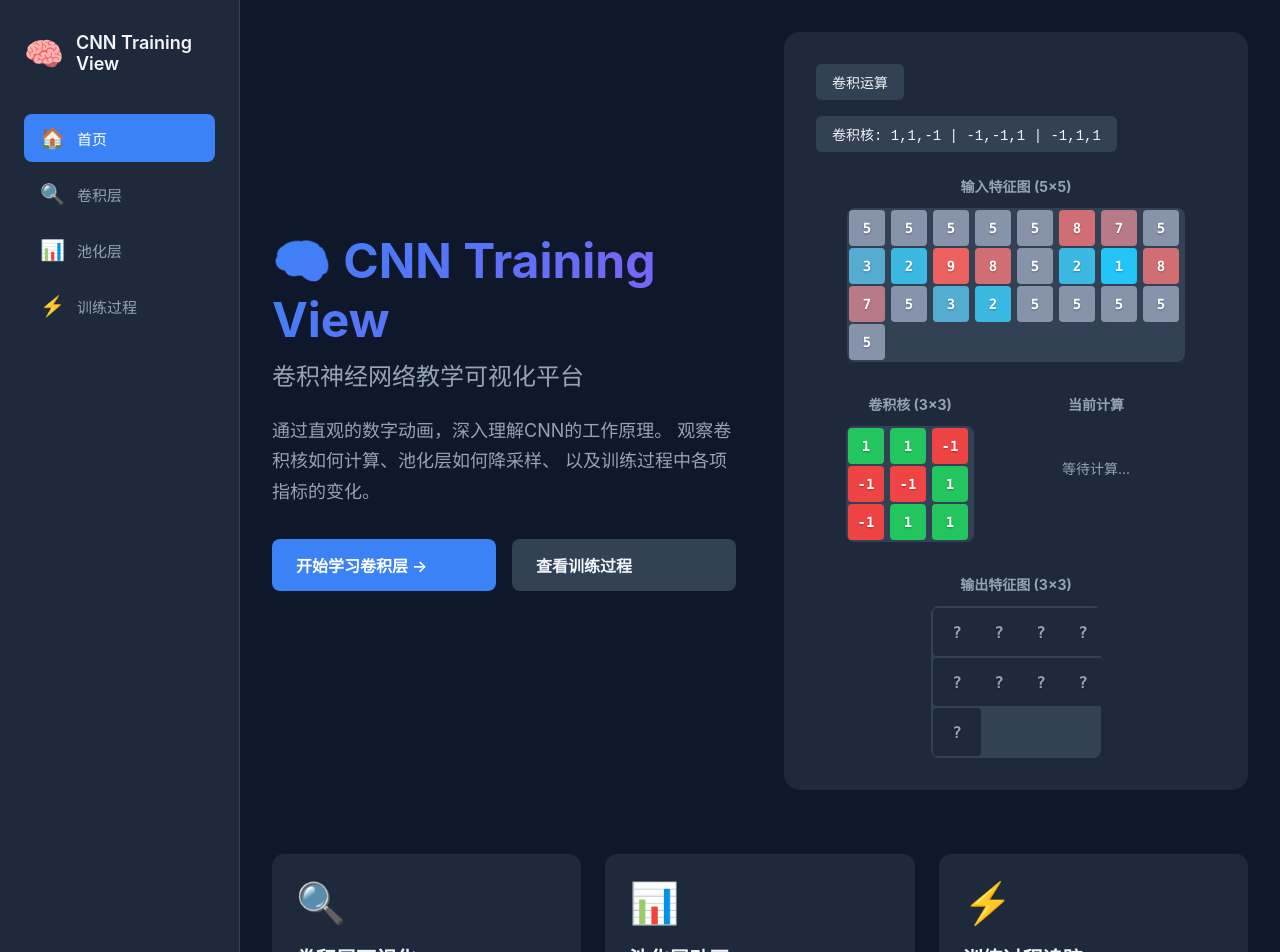
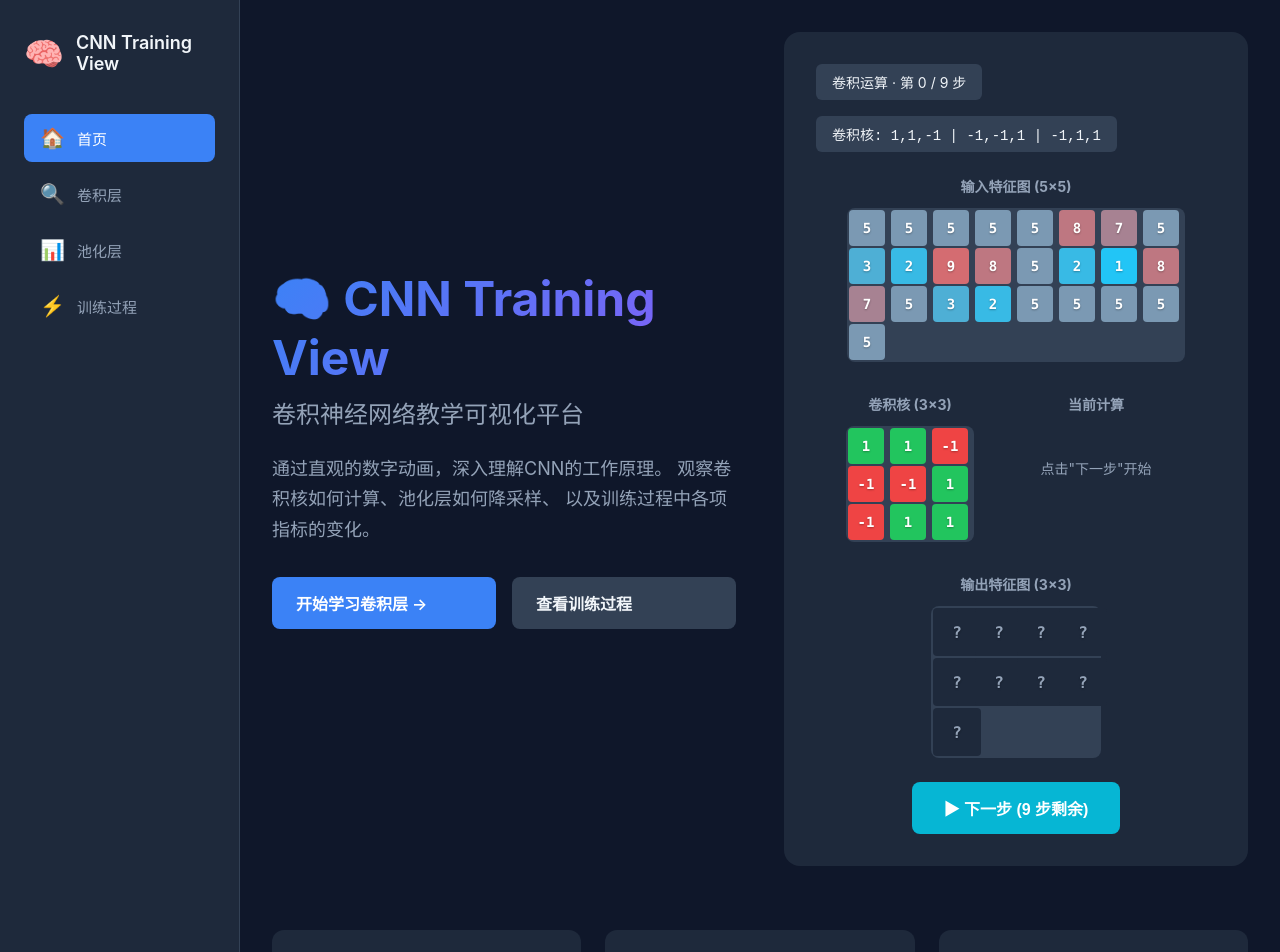
Before and after one commit to RyneHuang/CNN_Training_View, a React (Vite) app: page / in a window 1280 px wide. Shown: the top 952 px of the page. Built offline with nearby package versions, Linux system fonts and the light colour scheme; the HTML template or start-up script is replaced by a standard one.

Commit message:
Add step-by-step manual control for convolution and pooling animations
- Each click on '下一步' button computes exactly one step
- Show progress: 第 X / Y 步
- Add '重置' button to restart computation
- Remove auto-play animation for better learning experience

```diff
--- a/src/three/ConvolutionScene.css
+++ b/src/three/ConvolutionScene.css
@@ -109,6 +109,15 @@
   color: white;
 }
 
+.output-cell.current {
+  animation: pulse-current 0.5s ease-in-out;
+}
+
+@keyframes pulse-current {
+  0%, 100% { transform: scale(1); }
+  50% { transform: scale(1.15); }
+}
+
 .kernel-section {
   text-align: center;
 }
@@ -218,3 +227,40 @@
 .replay-btn:hover {
   background: var(--primary-dark);
 }
+
+.controls {
+  display: flex;
+  justify-content: center;
+  gap: 1rem;
+  margin-top: 1.5rem;
+}
+
+.step-btn {
+  padding: 0.875rem 2rem;
+  background: var(--primary);
+  color: white;
+  border: none;
+  border-radius: 8px;
+  cursor: pointer;
+  font-size: 1rem;
+  font-weight: 600;
+  transition: all 0.2s;
+}
+
+.step-btn:hover:not(:disabled) {
+  background: var(--primary-dark);
+  transform: translateY(-2px);
+}
+
+.step-btn:disabled {
+  opacity: 0.5;
+  cursor: not-allowed;
+}
+
+.step-btn.reset {
+  background: var(--secondary);
+}
+
+.step-btn.reset:hover {
+  opacity: 0.9;
+}
--- a/src/three/ConvolutionScene.tsx
+++ b/src/three/ConvolutionScene.tsx
@@ -1,4 +1,4 @@
-import { useState, useEffect, useCallback } from 'react'
+import { useState, useEffect, useCallback, useRef } from 'react'
 import './ConvolutionScene.css'
 
 interface ConvolutionSceneProps {
@@ -12,7 +12,7 @@ export default function ConvolutionScene({
   inputSize = 5,
   kernelSize = 3,
   stride = 1,
-  isAnimating = true
+  isAnimating = false
 }: ConvolutionSceneProps) {
   const [inputData, setInputData] = useState<number[][]>([])
   const [kernel, setKernel] = useState<number[][]>([])
@@ -20,8 +20,11 @@ export default function ConvolutionScene({
   const [currentPos, setCurrentPos] = useState<{ row: number; col: number } | null>(null)
   const [currentWindow, setCurrentWindow] = useState<number[][]>([])
   const [currentSum, setCurrentSum] = useState<number | null>(null)
+  const [isComplete, setIsComplete] = useState(false)
+  const stepCountRef = useRef(0)
 
   const outputSize = Math.floor((inputSize - kernelSize) / stride) + 1
+  const totalSteps = outputSize * outputSize
 
   useEffect(() => {
     const newInput: number[][] = []
@@ -47,21 +50,17 @@ export default function ConvolutionScene({
 
     setOutputData([])
     setCurrentPos(null)
+    setCurrentWindow([])
+    setCurrentSum(null)
+    setIsComplete(false)
+    stepCountRef.current = 0
   }, [inputSize, kernelSize])
 
-  const computeConvolution = useCallback(() => {
-    if (!isAnimating || inputData.length === 0) return
+  const computeNextStep = useCallback(() => {
+    if (inputData.length === 0 || outputData.length === totalSteps) return
 
-    let row = 0
-    let col = 0
-
-    const step = () => {
-      if (row >= outputSize) {
-        setCurrentPos(null)
-        setCurrentWindow([])
-        setCurrentSum(null)
-        return
-      }
+    const row = Math.floor(stepCountRef.current / outputSize)
+    const col = stepCountRef.current % outputSize
 
     setCurrentPos({ row, col })
 
@@ -83,7 +82,6 @@ export default function ConvolutionScene({
     }
     setCurrentSum(sum)
 
-      setTimeout(() => {
     setOutputData(prev => {
       const newOutput = [...prev]
       if (!newOutput[row]) newOutput[row] = []
@@ -91,29 +89,21 @@ export default function ConvolutionScene({
       return newOutput
     })
 
-        col += stride
-        if (col >= outputSize) {
-          col = 0
-          row += stride
+    stepCountRef.current++
+
+    if (stepCountRef.current >= totalSteps) {
+      setIsComplete(true)
     }
+  }, [inputData, kernel, kernelSize, outputSize, totalSteps])
 
-        setTimeout(step, 300)
-      }, 400)
-    }
-
-    setTimeout(step, 300)
-  }, [inputData, kernel, isAnimating, kernelSize, stride, outputSize])
-
-  useEffect(() => {
-    if (isAnimating && inputData.length > 0) {
+  const reset = () => {
     setOutputData([])
-      setTimeout(computeConvolution, 300)
-    } else {
     setCurrentPos(null)
     setCurrentWindow([])
     setCurrentSum(null)
+    setIsComplete(false)
+    stepCountRef.current = 0
   }
-  }, [isAnimating])
 
   const isInWindow = (r: number, c: number) => {
     if (!currentPos) return false
@@ -126,30 +116,25 @@ export default function ConvolutionScene({
   }
 
   const getCellColor = (value: number, min: number, max: number) => {
-    const ratio = (value - min) / (max - min || 1)
+    const ratio = (value - min) / (max || 1)
     const r = Math.round(34 + ratio * 200)
     const g = Math.round(197 - ratio * 100)
     const b = Math.round(246 - ratio * 150)
     return `rgb(${r}, ${g}, ${b})`
   }
 
-  const getSum = () => {
-    let s = 0
-    for (let i = 0; i < inputSize; i++) {
-      for (let j = 0; j < inputSize; j++) {
-        s += inputData[i][j]
-      }
-    }
-    return s
-  }
-
   const minInput = inputData.flat?.().length ? Math.min(...inputData.flat()) : 0
   const maxInput = inputData.flat?.().length ? Math.max(...inputData.flat()) : 10
+
+  const currentStep = stepCountRef.current
+  const remainingSteps = totalSteps - currentStep
 
   return (
     <div className="convolution-scene">
       <div className="convolution-info">
-        <div className="info-badge">卷积运算</div>
+        <div className="info-badge">
+          卷积运算 · 第 {currentStep} / {totalSteps} 步
+        </div>
         <div className="info-badge kernel-badge">
           卷积核: {kernel.map(row => row.join(',')).join(' | ')}
         </div>
@@ -215,7 +200,9 @@ export default function ConvolutionScene({
               </div>
             </div>
           ) : (
-            <div className="calculation-placeholder">等待计算...</div>
+            <div className="calculation-placeholder">
+              {isComplete ? '计算完成！' : '点击"下一步"开始'}
+            </div>
           )}
         </div>
 
@@ -224,7 +211,10 @@ export default function ConvolutionScene({
           <div className="grid output-grid">
             {Array(outputSize).fill(null).map((_, i) =>
               Array(outputSize).fill(null).map((_, j) => (
-                <div key={`out-${i}-${j}`} className={`cell output-cell ${outputData[i]?.[j] !== undefined ? 'filled' : ''}`}>
+                <div
+                  key={`out-${i}-${j}`}
+                  className={`cell output-cell ${outputData[i]?.[j] !== undefined ? 'filled' : ''} ${currentPos?.row === i && currentPos?.col === j ? 'current' : ''}`}
+                >
                   {outputData[i]?.[j] !== undefined ? outputData[i][j] : '?'}
                 </div>
               ))
@@ -233,14 +223,17 @@ export default function ConvolutionScene({
         </div>
       </div>
 
-      {!isAnimating && (
-        <button className="replay-btn" onClick={() => {
-          setOutputData([])
-          setTimeout(computeConvolution, 100)
-        }}>
-          ▶ 重播动画
+      <div className="controls">
+        {!isComplete ? (
+          <button className="step-btn" onClick={computeNextStep} disabled={inputData.length === 0}>
+            ▶ 下一步 ({remainingSteps} 步剩余)
+          </button>
+        ) : (
+          <button className="step-btn reset" onClick={reset}>
+            ↻ 重置
           </button>
         )}
       </div>
+    </div>
   )
 }
--- a/src/three/PoolingScene.css
+++ b/src/three/PoolingScene.css
@@ -93,6 +93,15 @@
   background: var(--secondary);
   color: white;
   text-shadow: none;
+}
+
+.output-cell.current {
+  animation: pulse-current 0.5s ease-in-out;
+}
+
+@keyframes pulse-current {
+  0%, 100% { transform: scale(1); }
+  50% { transform: scale(1.1); }
 }
 
 .calculation-section {
@@ -204,3 +213,36 @@
 .replay-btn:hover {
   opacity: 0.9;
 }
+
+.controls {
+  display: flex;
+  justify-content: center;
+  gap: 1rem;
+  margin-top: 1.5rem;
+}
+
+.step-btn {
+  padding: 0.875rem 2rem;
+  background: var(--accent);
+  color: white;
+  border: none;
+  border-radius: 8px;
+  cursor: pointer;
+  font-size: 1rem;
+  font-weight: 600;
+  transition: all 0.2s;
+}
+
+.step-btn:hover:not(:disabled) {
+  opacity: 0.9;
+  transform: translateY(-2px);
+}
+
+.step-btn:disabled {
+  opacity: 0.5;
+  cursor: not-allowed;
+}
+
+.step-btn.reset {
+  background: var(--secondary);
+}
--- a/src/three/PoolingScene.tsx
+++ b/src/three/PoolingScene.tsx
@@ -1,4 +1,4 @@
-import { useState, useEffect, useCallback } from 'react'
+import { useState, useEffect, useCallback, useRef } from 'react'
 import './PoolingScene.css'
 
 interface PoolingSceneProps {
@@ -10,15 +10,18 @@ interface PoolingSceneProps {
 export default function PoolingScene({
   inputSize = 8,
   poolSize = 2,
-  isAnimating = true
+  isAnimating = false
 }: PoolingSceneProps) {
   const [inputData, setInputData] = useState<number[][]>([])
   const [outputData, setOutputData] = useState<number[][]>([])
   const [currentPos, setCurrentPos] = useState<{ row: number; col: number } | null>(null)
   const [currentWindow, setCurrentWindow] = useState<number[][]>([])
   const [currentMax, setCurrentMax] = useState<{ value: number; pos: { r: number; c: number } } | null>(null)
+  const [isComplete, setIsComplete] = useState(false)
+  const stepCountRef = useRef(0)
 
   const outputSize = inputSize / poolSize
+  const totalSteps = outputSize * outputSize
 
   useEffect(() => {
     const newInput: number[][] = []
@@ -32,28 +35,24 @@ export default function PoolingScene({
     setInputData(newInput)
     setOutputData([])
     setCurrentPos(null)
+    setCurrentWindow([])
+    setCurrentMax(null)
+    setIsComplete(false)
+    stepCountRef.current = 0
   }, [inputSize, poolSize])
 
-  const computePooling = useCallback(() => {
-    if (!isAnimating || inputData.length === 0) return
+  const computeNextStep = useCallback(() => {
+    if (inputData.length === 0 || stepCountRef.current >= totalSteps) return
 
-    let row = 0
-    let col = 0
-
-    const step = () => {
-      if (row >= outputSize) {
-        setCurrentPos(null)
-        setCurrentWindow([])
-        setCurrentMax(null)
-        return
-      }
+    const row = Math.floor(stepCountRef.current / outputSize)
+    const col = stepCountRef.current % outputSize
 
     setCurrentPos({ row, col })
 
     const window: number[][] = []
     let maxVal = -Infinity
-      let maxR = row
-      let maxC = col
+    let maxR = row * poolSize
+    let maxC = col * poolSize
 
     for (let pi = 0; pi < poolSize; pi++) {
       const wRow: number[] = []
@@ -71,7 +70,6 @@ export default function PoolingScene({
     setCurrentWindow(window)
     setCurrentMax({ value: maxVal, pos: { r: maxR, c: maxC } })
 
-      setTimeout(() => {
     setOutputData(prev => {
       const newOutput = [...prev]
       if (!newOutput[row]) newOutput[row] = []
@@ -79,29 +77,21 @@ export default function PoolingScene({
       return newOutput
     })
 
-        col++
-        if (col >= outputSize) {
-          col = 0
-          row++
+    stepCountRef.current++
+
+    if (stepCountRef.current >= totalSteps) {
+      setIsComplete(true)
     }
+  }, [inputData, poolSize, outputSize, totalSteps])
 
-        setTimeout(step, 500)
-      }, 600)
-    }
-
-    setTimeout(step, 300)
-  }, [inputData, isAnimating, poolSize, outputSize])
-
-  useEffect(() => {
-    if (isAnimating && inputData.length > 0) {
+  const reset = () => {
     setOutputData([])
-      setTimeout(computePooling, 300)
-    } else {
     setCurrentPos(null)
     setCurrentWindow([])
     setCurrentMax(null)
+    setIsComplete(false)
+    stepCountRef.current = 0
   }
-  }, [isAnimating])
 
   const isInWindow = (r: number, c: number) => {
     if (!currentPos) return false
@@ -119,8 +109,7 @@ export default function PoolingScene({
     return currentMax?.pos.r === r && currentMax?.pos.c === c
   }
 
-  const getCellColor = (value: number, isHighlight: boolean = false) => {
-    if (isHighlight) return '#fbbf24'
+  const getCellColor = (value: number) => {
     const ratio = value / 9
     const r = Math.round(34 + ratio * 100)
     const g = Math.round(197 + ratio * 50)
@@ -128,10 +117,15 @@ export default function PoolingScene({
     return `rgb(${r}, ${g}, ${b})`
   }
 
+  const currentStep = stepCountRef.current
+  const remainingSteps = totalSteps - currentStep
+
   return (
     <div className="pooling-scene">
       <div className="pooling-info">
-        <div className="info-badge">Max Pooling</div>
+        <div className="info-badge">
+          Max Pooling · 第 {currentStep} / {totalSteps} 步
+        </div>
         <div className="info-badge">窗口: {poolSize}×{poolSize}</div>
       </div>
 
@@ -144,7 +138,7 @@ export default function PoolingScene({
                 <div
                   key={`${i}-${j}`}
                   className={`cell ${isInWindow(i, j) ? 'highlighted' : ''} ${isMax(i, j) ? 'max' : ''}`}
-                  style={{ backgroundColor: getCellColor(val, isMax(i, j)) }}
+                  style={{ backgroundColor: isMax(i, j) ? '#fbbf24' : getCellColor(val) }}
                 >
                   {val}
                 </div>
@@ -177,7 +171,9 @@ export default function PoolingScene({
               </div>
             </div>
           ) : (
-            <div className="calculation-placeholder">等待计算...</div>
+            <div className="calculation-placeholder">
+              {isComplete ? '计算完成！' : '点击"下一步"开始'}
+            </div>
           )}
         </div>
 
@@ -188,7 +184,7 @@ export default function PoolingScene({
               Array(outputSize).fill(null).map((_, j) => (
                 <div
                   key={`out-${i}-${j}`}
-                  className={`cell output-cell ${outputData[i]?.[j] !== undefined ? 'filled' : ''}`}
+                  className={`cell output-cell ${outputData[i]?.[j] !== undefined ? 'filled' : ''} ${currentPos?.row === i && currentPos?.col === j ? 'current' : ''}`}
                 >
                   {outputData[i]?.[j] !== undefined ? outputData[i][j] : '?'}
                 </div>
@@ -198,19 +194,17 @@ export default function PoolingScene({
         </div>
       </div>
 
-      <div className="pooling-explanation">
-        <p><strong>Max Pooling 原理：</strong>在每个 {poolSize}×{poolSize} 的窗口中，取最大值作为输出，实现降采样。</p>
-        <p>输出尺寸 = 输入尺寸 / 池化窗口尺寸 = {inputSize} / {poolSize} = {outputSize}</p>
-      </div>
-
-      {!isAnimating && (
-        <button className="replay-btn" onClick={() => {
-          setOutputData([])
-          setTimeout(computePooling, 100)
-        }}>
-          ▶ 重播动画
+      <div className="controls">
+        {!isComplete ? (
+          <button className="step-btn" onClick={computeNextStep} disabled={inputData.length === 0}>
+            ▶ 下一步 ({remainingSteps} 步剩余)
+          </button>
+        ) : (
+          <button className="step-btn reset" onClick={reset}>
+            ↻ 重置
           </button>
         )}
       </div>
+    </div>
   )
 }
```
Lines whose indentation alone changed are shown as unchanged.
